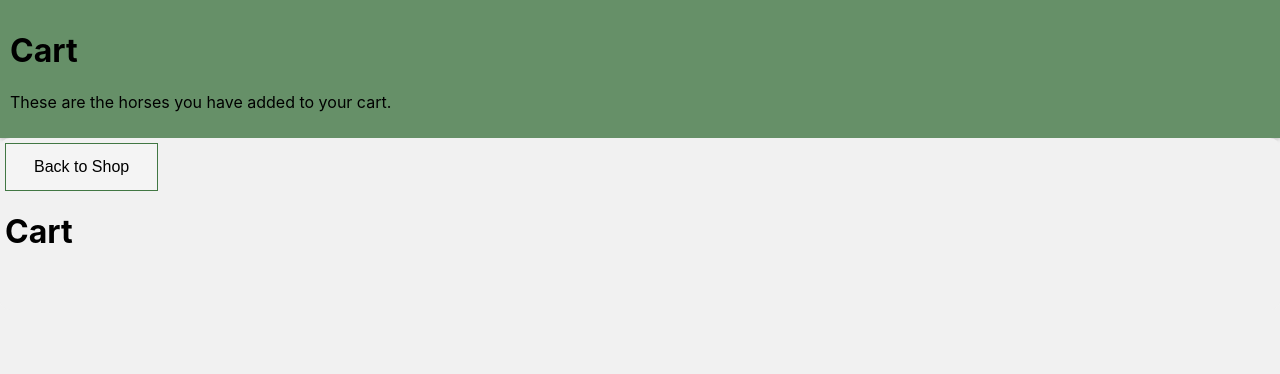
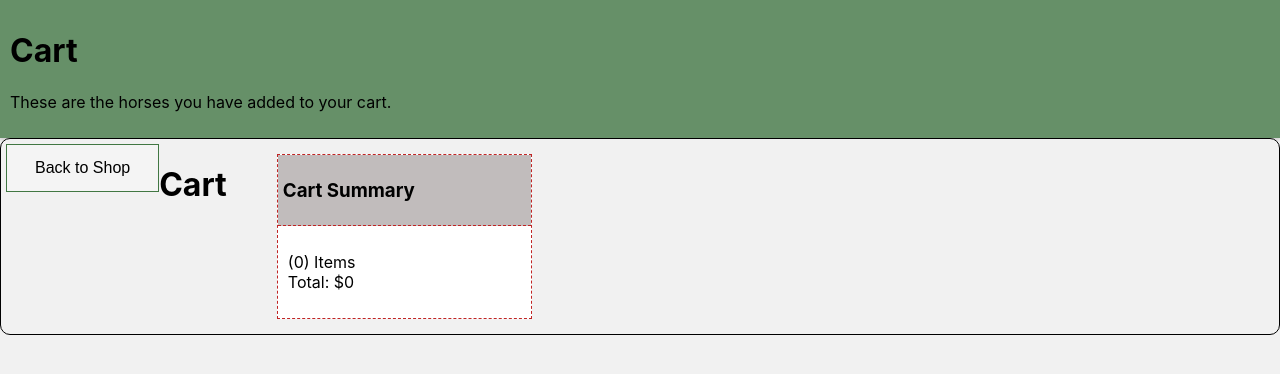
Before and after one commit to Asalagi/react-project, a React (Create React App) app in the folder horse-shop/: page /horseshopCart in a window 1280 px wide. Shown: the top 374 px of the page. Built offline with nearby package versions, Linux system fonts and the light colour scheme.

Commit message:
add cart summary

```diff
--- a/horse-shop/src/horse-shop.css
+++ b/horse-shop/src/horse-shop.css
@@ -12,17 +12,7 @@
   box-shadow: 0 0 4px 0 rgba(0, 0, 0, 0.08), 0 2px 4px 0 rgba(0, 0, 0, 0.12);
 }
 
-.container {
-  background-color: #f1f1f1;
-  padding: 5px;
-  border-radius: 10px;
-  border: 0px solid #ffffff;
-  display: flex;
-  flex-direction: column;
-  align-items: left;
-}
-
-.grid {
+.horseCard {
   display: flex;
   flex-wrap: wrap;
   gap: 20px;
@@ -93,6 +83,15 @@
   color: white;
 }
 
+/* Cart page css */
+.container {
+  display: flex;
+  background-color: #f1f1f1;
+  padding: 5px;
+  border-radius: 10px;
+  border: 1px solid black;
+  align-items: left;
+}
 .btnShop {
   border: 1px solid #417743;
   background-color: #f4f4f4;
@@ -104,7 +103,33 @@
 
 .btnShop:hover {
   background-color: #417743;
-
   color: white;
   font-weight: bold;
 }
+
+.summary {
+  margin: 10px;
+  background-color: #ffffff;
+  border: 1px dashed rgb(192, 36, 36);
+  width: 20%;
+}
+.summaryTitle {
+  margin: 0;
+  padding: 5px;
+  background-color: rgb(193, 188, 188);
+  border-bottom: 1px dashed rgb(192, 36, 36);;
+}
+.summaryBody {
+  background-color: #ffffff;
+  padding: 10px;
+  border: 0px solid black;
+}
+
+.container {
+  display: flex;
+  background-color: #f1f1f1;
+  padding: 5px;
+  border-radius: 10px;
+  border: 1px solid black;
+  align-items: left;
+}
--- a/horse-shop/src/horseshop.js
+++ b/horse-shop/src/horseshop.js
@@ -40,7 +40,7 @@
         </div>
       </header>
       <div className="outerBox">
-        <div className="grid">
+        <div className="horseCard">
           {        horseInfoData.map((horse) => (
           <HorseItem
             key={horse.id}
--- a/horse-shop/src/horseshopCart.js
+++ b/horse-shop/src/horseshopCart.js
@@ -13,12 +13,17 @@
         <Link to="/horseshop"><button class="btnShop">Back to Shop</button></Link>
       <h1>Cart</h1>
       <ul>
-        {cartItems.map((item, index) => (
-          <li key={index}>{item.name}</li>
+        {cartItems.map((item) => (
+          <li key={item.id}>{item.name}</li>
         ))}
       </ul>
+      <div class="summary">
+        <div class="summaryTitle"><h3>Cart Summary</h3></div>
+        <div class="summaryBody"><p>({cartItems.length}) Items <br />
+        Total: $0</p></div>
       </div>
     </div>
+  </div>
   );
 };
 
```
